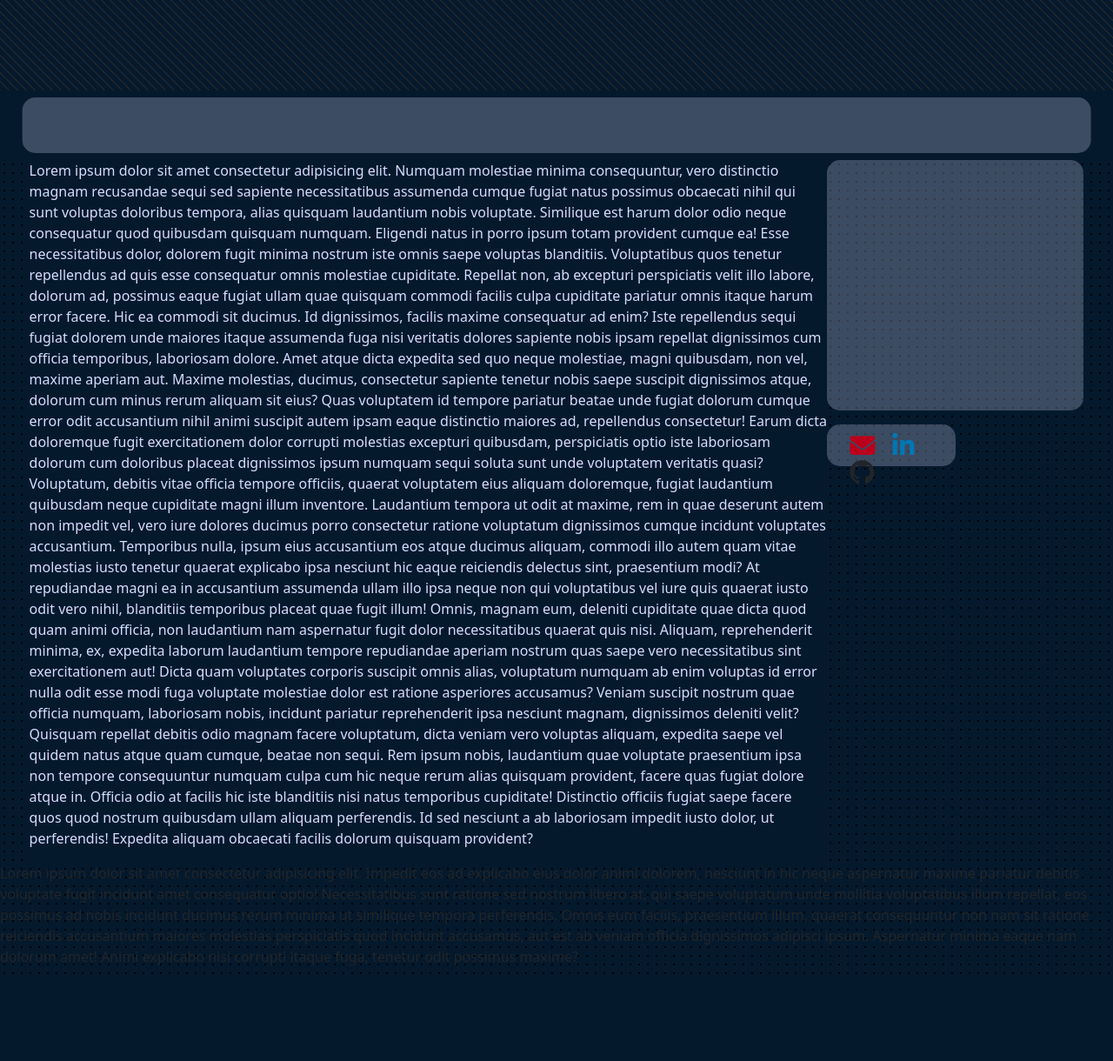
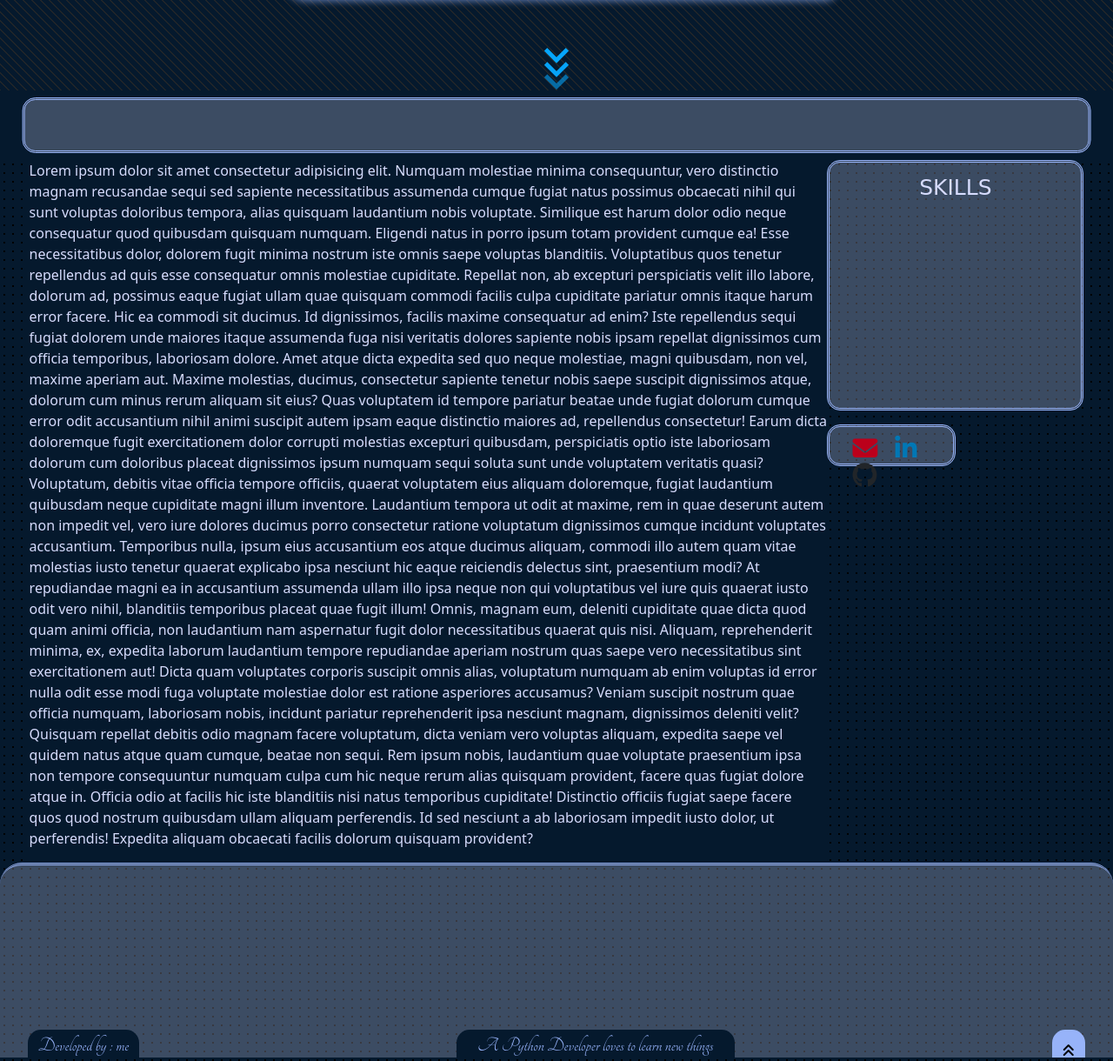
Before and after one commit to hkapri/himanshu.resume, a plain HTML site: page index.html in a window 1280 px wide. Shown: the part 696-1916 px from the top of the page at 87% size. Before the commit the page ends 1824 px from the top, so only its background shows below. Drawn offline with nearby package versions, Linux system fonts and the light colour scheme; a web font is replaced by a local one.

Commit message:
[MOD] social links are not active footer added animated arrow down added go to top arrow now active

```diff
--- a/CSS/resume.css
+++ b/CSS/resume.css
@@ -1,3 +1,11 @@
+html
+{
+    scroll-behavior: smooth;
+}
+
+a, a:hover {
+    color: inherit;
+}
 /* fonts */
 .head_font {
     font-family: 'Spectral SC', serif;
@@ -22,7 +30,7 @@
 /* colors */
 :root {
     --color1: #05192D;
-    --color2: #7FB5FF;
+    --color2: #97b3f9;
     --text: #d7dcfd;
     --textbox:#dbdffd41;
 }
@@ -59,6 +67,9 @@ body::-webkit-scrollbar {
     border-bottom-right-radius: 12px;
     border-top-left-radius: 12px;
     color: var(--text);
+    border-style: double;
+    border-color: var(--color2);
+    box-shadow: 2px 2px 10px 0 #97b3f9b5;
 }
 
 .name {
@@ -100,6 +111,8 @@ body::-webkit-scrollbar {
     border-bottom-right-radius: 15px;
     border-top-left-radius: 15px;
     color: var(--text);
+    border-style: double;
+    border-color: var(--color2);
 }
 
 .body_container {
@@ -121,7 +134,7 @@ body::-webkit-scrollbar {
     position: sticky;
     top: 5rem;
     background-color: var(--textbox);
-    padding: 40px;
+    padding: 10px;
     font-size: 25px;
     height: 18rem;
     border-bottom-left-radius: 15px;
@@ -129,6 +142,13 @@ body::-webkit-scrollbar {
     border-bottom-right-radius: 15px;
     border-top-left-radius: 15px;
     margin-bottom: 1rem;
+    border-style: double;
+    border-color: var(--color2);
+}
+
+.skill_title {
+    text-align: center;
+    color: var(--text);
 }
 
 .links {
@@ -144,6 +164,8 @@ body::-webkit-scrollbar {
     border-bottom-right-radius: 15px;
     border-top-left-radius: 15px;
     align-items: center;
+    border-style: double;
+    border-color: var(--color2);
 }
 .fa-envelope {
     color: #BB001B;
@@ -161,3 +183,95 @@ body::-webkit-scrollbar {
     padding-left: 1rem;
     font-size: 1.8rem;
 }
+
+.top_footer {
+    width: 100%;
+    height: 14rem;
+    border-top-style: double;
+    border-color: var(--color2);
+    border-top-right-radius: 25px;
+    border-top-left-radius: 25px;
+    background-color: var(--textbox);
+}
+
+.footer_data {
+    height: 85.4%;
+    padding: 5px;
+    width: 96%;
+    margin-left: 2rem;
+}
+
+.bottom_footer_left {
+    background-color: var(--color1);
+    color: var(--color2);
+    width: 10%;
+    height: 2rem;
+    border-top-right-radius: 15px;
+    border-top-left-radius: 15px;
+    margin-left: 2rem;
+    font-size: 1.5rem;
+}
+
+.bottom_footer_bottom {
+    background-color: var(--color1);
+    color: var(--color2);
+    width: 25%;
+    height: 2rem;
+    border-top-right-radius: 15px;
+    border-top-left-radius: 15px;
+    font-size: 1.5rem;
+}
+
+.bottom_footer_right {
+    background-color: var(--color2);
+    padding-top: 1rem;
+    width: 3%;
+    height: 2rem;
+    border-top-right-radius: 15px;
+    border-top-left-radius: 15px;
+    margin-right: 2rem;
+    color: black;
+
+}
+
+.bottom_footer_right:hover {
+    background-color: var(--color1);
+    color: var(--color2);
+}
+
+
+.arrow{
+    position: absolute;
+    top: 94%;
+    left: 50%;
+    transform: translate(-50%,-50%);
+}
+.arrow span{
+    display: block;
+    width: 20px;
+    height: 20px;
+    border-bottom: 5px solid #06A8FF;
+    border-right: 5px solid #06A8FF;
+    transform: rotate(45deg);
+    margin: -10px;
+    animation: animate_down 2s infinite;
+}
+.arrow span:nth-child(2){
+    animation-delay: -0.2s;
+}
+.arrow span:nth-child(3){
+    animation-delay: -0.4s;
+}
+@keyframes animate_down {
+    0%{
+        opacity: 0;
+        transform: rotate(45deg) translate(-20px,-20px);
+    }
+    50%{
+        opacity: 1;
+    }
+    100%{
+        opacity: 0;
+        transform: rotate(45deg) translate(20px,20px);
+    }
+}
--- /dev/null
+++ b/JS/script.js
@@ -0,0 +1,23 @@
+const down =document.getElementById('arrow_down');
+const up   =document.getElementById('arrow_up');
+
+window.onscroll=function(){
+    drophide();
+};
+
+function drophide()
+{
+if(document.body.scrollTop > 30 || document.documentElement.scrollTop > 30)
+{
+    down.style.display='none';
+}
+else
+{
+    down.style.display="block";
+}
+}
+
+up.addEventListener('click', ()=>{
+    document.styleSheets = 0;
+    document.documentElement.scrollTop=0;
+})
--- a/index.html
+++ b/index.html
@@ -39,6 +39,11 @@
               </div>
         </div>
     </div>
+    <div class="arrow" id="arrow_down">
+      <span></span>
+      <span></span>
+      <span></span>
+    </div>
     <div class="timeline">
       <div class="timeline_container">
 
@@ -50,19 +55,35 @@
       </div>
       <div class="side_container">
         <div class="skills">
-
+          <div class="skill_title Italianno_font">
+            SKILLS
+          </div>
         </div>
         <div class="links">
-          <i class="fa-solid fa-envelope"></i>
-          <i class="fa-brands fa-linkedin-in"></i>
-          <i class="fa-brands fa-github"></i>
+          <a href="mailto:hkapri.hk@gmail.com" target="_blank"><i class="fa-solid fa-envelope"></i></a>
+          <a href="https://in.linkedin.com/in/himanshu-kapri" target="_blank"><i class="fa-brands fa-linkedin-in"></i></a>
+          <a href="https://github.com/hkapri" target="_blank"><i class="fa-brands fa-github"></i></a>
         </div>
       </div>
     </div>
-    <div class="footer">
-      <p>Lorem ipsum dolor sit amet consectetur adipisicing elit. Impedit eos ad explicabo eius dolor animi dolorem, nesciunt in hic neque aspernatur maxime pariatur debitis voluptate fugit incidunt amet consequatur optio! Necessitatibus sunt ratione sed nostrum libero at, qui saepe voluptatum unde mollitia voluptatibus illum repellat, eos possimus ad nobis incidunt ducimus rerum minima ut similique tempora perferendis. Omnis eum facilis, praesentium illum, quaerat consequuntur non nam sit ratione reiciendis accusantium maiores molestias perspiciatis quod incidunt accusamus, aut est ab veniam officia dignissimos adipisci ipsum. Aspernatur minima eaque nam dolorum amet! Animi explicabo nisi corrupti itaque fuga, tenetur odit possimus maxime?</p>
+    <div class="top_footer">
+      <div class="footer_data">
+
+      </div>
+      <div class="botton_futter_container d-flex d-flex justify-content-between Tangerine_font">
+        <div class="bottom_footer_left d-flex justify-content-center">
+          <p>Developed by :</p><p>&nbsp;me</p>
+        </div>
+        <div class="bottom_footer_bottom d-flex justify-content-center Tangerine_font">
+          <p>A Python Developer loves to learn new things</p>
+        </div>
+        <div class="bottom_footer_right d-flex justify-content-center" id="arrow_up">
+          <i class="fa-solid fa-angles-up"></i>
+        </div>
+      </div>
     </div>
     <!-- Bootstrap Bundle with Popper -->
     <script src="https://cdn.jsdelivr.net/npm/bootstrap@5.0.2/dist/js/bootstrap.bundle.min.js" integrity="sha384-MrcW6ZMFYlzcLA8Nl+NtUVF0sA7MsXsP1UyJoMp4YLEuNSfAP+JcXn/tWtIaxVXM" crossorigin="anonymous"></script>
+    <script src="JS/script.js"></script>
   </body>
 </html>
```
